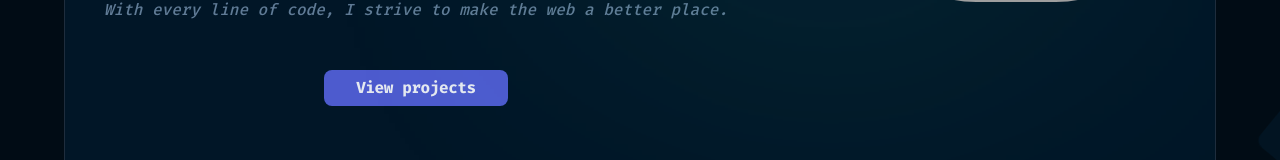
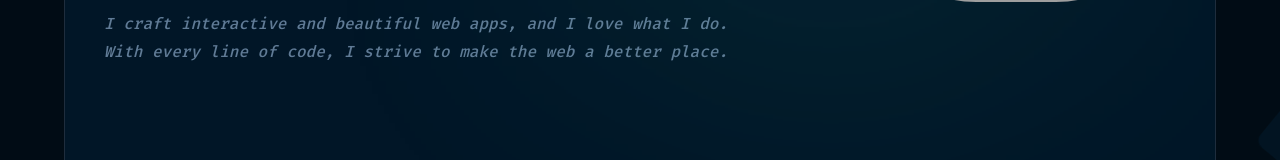
Before and after one commit to lekipising/portfolio-2.0, a Next.js app: page / in a window 1280 px wide. Shown: the part 478-638 px from the top of the page. Built offline with nearby package versions, Linux system fonts and the light colour scheme; grey boxes are pictures that could not be loaded.

Commit message:
chore: remove landing page button

```diff
--- a/components/landing/index.tsx
+++ b/components/landing/index.tsx
@@ -1,6 +1,5 @@
 import Image from "next/image";
 import React from "react";
-import { scrollIntoId } from "../common/navbar";
 
 export default function FirstScreen() {
   return (
@@ -28,13 +27,6 @@ export default function FirstScreen() {
           <p>
             With every line of code, I strive to make the web a better place.{" "}
           </p>
-          <br />
-          <button
-            onClick={() => scrollIntoId("_projects")}
-            className="mx-auto mt-4 w-max cursor-pointer rounded-[8px] bg-purple-light py-2 px-8 font-semibold not-italic leading-[120.4%] tracking-tight text-white hover:bg-purple-light/80"
-          >
-            View projects
-          </button>
         </div>
       </div>
       <div className="relative z-50 hidden h-[25vw] w-[25vw] rounded-full md:block">
```
